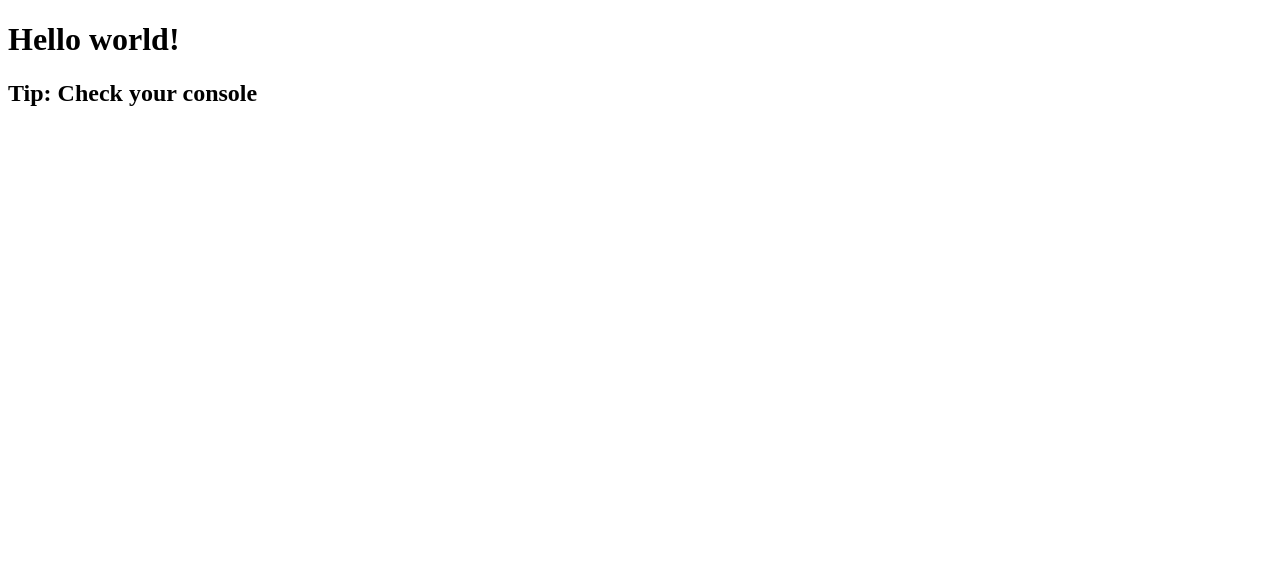
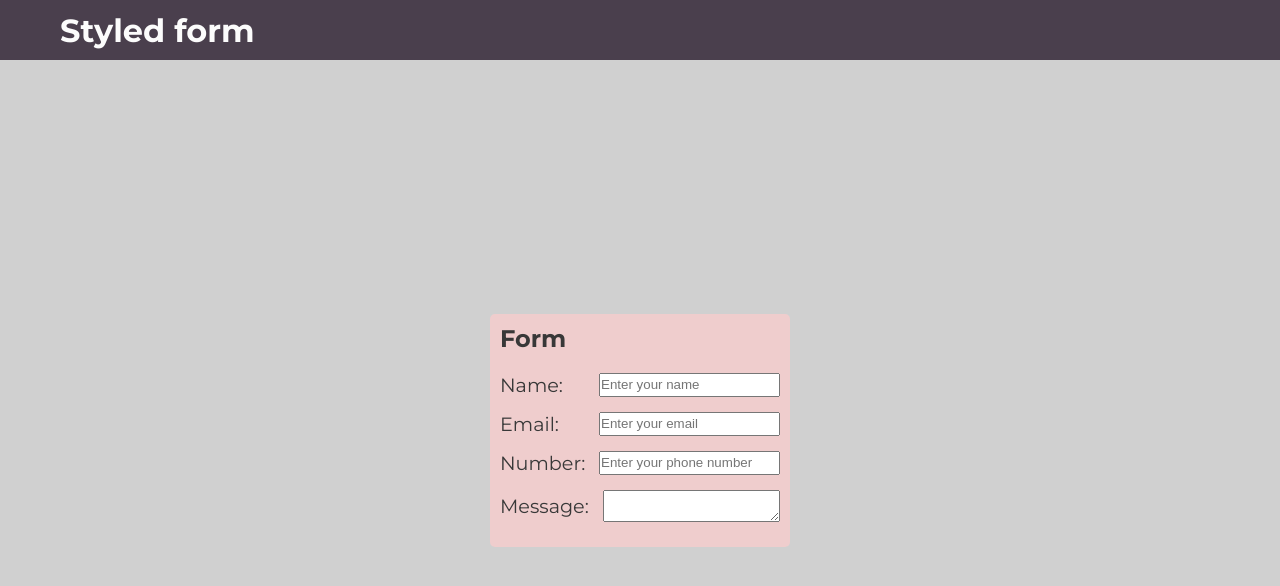
Before and after one commit to ArtyomKr/js-styled-form, a website built with webpack: page src/index.html in a window 1280 px wide. Built offline with nearby package versions, Linux system fonts and the light colour scheme.

Commit message:
feat: create basic app layout

```diff
--- a/src/index.html
+++ b/src/index.html
@@ -5,8 +5,37 @@
         <title>Webpack App</title>
     </head>
     <body>
-        <h1>Hello world!</h1>
-        <h2>Tip: Check your console</h2>
+        <header class="header">
+            <div class="container">
+                <div class="header__content">
+                    <h1 class="header__title">Styled form</h1>
+                </div>
+            </div>
+        </header>
+        <main class="main">
+            <div class="container">
+                <div class="main__content">
+                    <form class="form">
+                        <h2 class="form__header">Form</h2>
+                        <label class="form__label">
+                            Name:
+                            <input class="form__input" type="text" placeholder="Enter your name"/>
+                        </label>
+                        <label class="form__label">
+                            Email:
+                            <input class="form__input" type="email" placeholder="Enter your email"/>
+                        </label>
+                        <label class="form__label">
+                            Number:
+                            <input class="form__input" type="tel" placeholder="Enter your phone number"/>
+                        </label>
+                        <label class="form__label">
+                            Message:
+                            <textarea class="form__textarea" placeholder="Enter your message"> </textarea>
+                        </label>
+                    </form>
+                </div>
+            </div>
+        </main>
     </body>
-
 </html>
--- a/src/style.scss
+++ b/src/style.scss
@@ -0,0 +1,89 @@
+@font-face {
+  font-family: 'Montserrat';
+  src: url("assets/fonts/Montserrat.ttf");
+}
+
+$header-height: 60px;
+
+$bg-color: #d0d0d0;
+$primary-color: #4a3f4d;
+$secondary-color: #efcdcd;
+$font-color: #383838;
+$font-color-light: #fcfcfc;
+
+* {
+  box-sizing: border-box;
+  margin: 0;
+  padding: 0;
+  color: $font-color;
+}
+
+html {
+  font-family: 'Montserrat', sans-serif;
+  height: 100%;
+}
+
+body {
+  height: 100%;
+  background-color: $bg-color;
+}
+
+.container {
+  height: 100%;
+  max-width: 1200px;
+  margin: 0 auto;
+  padding: 0 20px 0 20px;
+}
+
+.header {
+  height: $header-height;
+  background-color: $primary-color;
+
+  &__content {
+    height: 100%;
+    display: flex;
+    flex-direction: column;
+    justify-content: center;
+  }
+
+  &__title {
+    color: $font-color-light;
+  }
+}
+
+.main {
+  height: calc(100% - $header-height);
+
+  &__content {
+    height: 100%;
+    display: flex;
+    flex-direction: column;
+    justify-content: center;
+    align-items: center;
+  }
+}
+
+.form {
+  min-width: 300px;
+  padding: 10px;
+  display: flex;
+  flex-direction: column;
+  border-radius: 5px;
+  background-color: $secondary-color;
+
+  &__header {
+    padding-bottom: 20px;
+  }
+
+  &__label {
+    padding-bottom: 15px;
+    display: flex;
+    justify-content: space-between;
+    align-items: center;
+    font-size: 1.2em
+  }
+
+  &__input {
+    height: 100%;
+  }
+}
```
